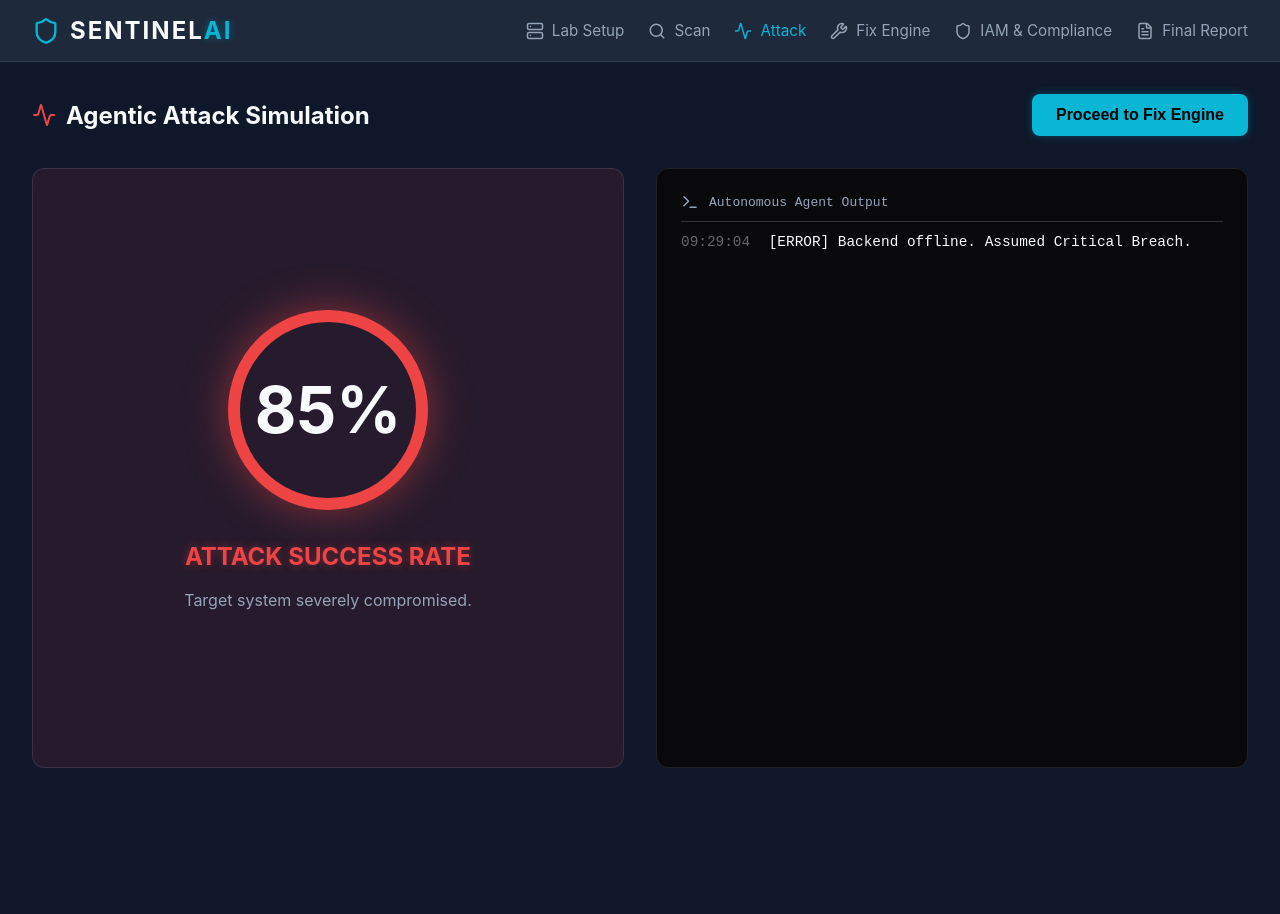
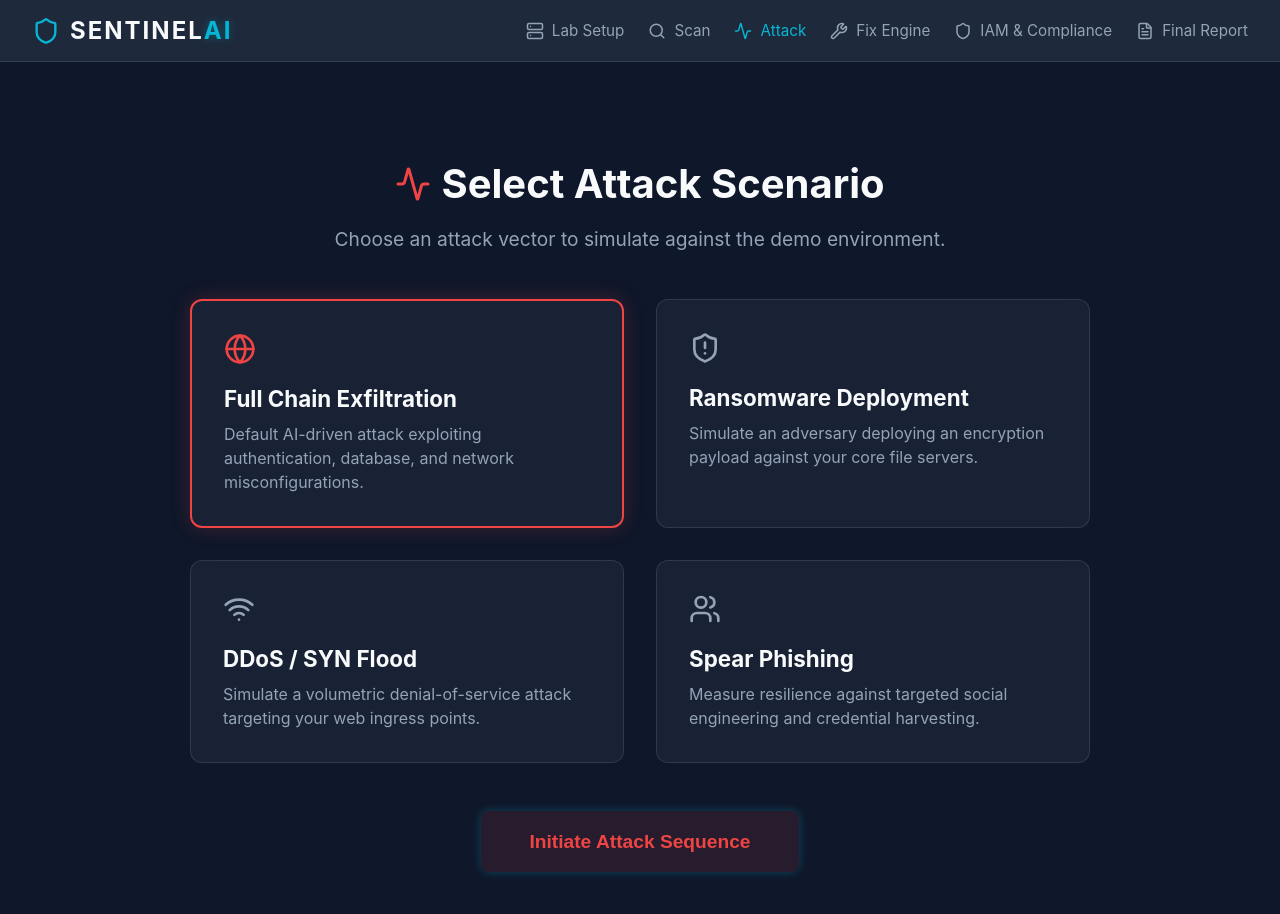
Before and after one commit to imohankm/SentinelAI, a React (Vite) app in the folder frontend/: page /attack in a window 1280 px wide. Shown: the top 914 px of the page. Before the commit the page ends 800 px from the top, so only its background shows below. Built offline with nearby package versions, Linux system fonts and the light colour scheme; no server answers.

Commit message:
Add multivector attack scenarios

```diff
--- a/frontend/src/components/LiveSimulation.jsx
+++ b/frontend/src/components/LiveSimulation.jsx
@@ -1,16 +1,18 @@
-import { useEffect, useState } from 'react'
+import { useState } from 'react'
 import { useNavigate } from 'react-router-dom'
-import { Terminal, Activity } from 'lucide-react'
+import { Terminal, Activity, ShieldAlert, Wifi, Users, Globe } from 'lucide-react'
 
 export default function LiveSimulation() {
   const navigate = useNavigate();
   const [logs, setLogs] = useState([]);
   const [finished, setFinished] = useState(false);
   const [successRate, setSuccessRate] = useState(null);
+  const [hasStarted, setHasStarted] = useState(false);
+  const [selectedScenario, setSelectedScenario] = useState("full_chain");
 
-  useEffect(() => {
-    // Fetch initial attack without fixes
-    const payload = { mfa_enabled: false, sql_patched: false, ports_closed: false };
+  const startSimulation = () => {
+    setHasStarted(true);
+    const payload = { mfa_enabled: false, sql_patched: false, ports_closed: false, scenario: selectedScenario };
     const API_URL = import.meta.env.VITE_API_URL || 'https://sentinelai-jq5d.onrender.com';
 
     fetch(`${API_URL}/api/attack`, {
@@ -40,13 +42,83 @@ export default function LiveSimulation() {
       setSuccessRate(85);
       setLogs(["[ERROR] Backend offline. Assumed Critical Breach."]);
     });
-  }, []);
+  };
+
+  const scenarios = [
+    { id: "full_chain", title: "Full Chain Exfiltration", icon: <Globe size={32} />, desc: "Default AI-driven attack exploiting authentication, database, and network misconfigurations." },
+    { id: "ransomware", title: "Ransomware Deployment", icon: <ShieldAlert size={32} />, desc: "Simulate an adversary deploying an encryption payload against your core file servers." },
+    { id: "ddos_syn", title: "DDoS / SYN Flood", icon: <Wifi size={32} />, desc: "Simulate a volumetric denial-of-service attack targeting your web ingress points." },
+    { id: "phishing", title: "Spear Phishing", icon: <Users size={32} />, desc: "Measure resilience against targeted social engineering and credential harvesting." }
+  ];
+
+  if (!hasStarted) {
+    return (
+      <div style={{ maxWidth: '900px', margin: '0 auto', padding: '2rem 0' }}>
+        <div style={{ textAlign: 'center', marginBottom: '3rem' }}>
+          <h2 style={{ display: 'flex', alignItems: 'center', justifyContent: 'center', gap: '10px', fontSize: '2.5rem', marginBottom: '1rem' }}>
+            <Activity className="neon-text-red" size={36} /> Select Attack Scenario
+          </h2>
+          <p style={{ color: 'var(--text-muted)', fontSize: '1.2rem' }}>
+            Choose an attack vector to simulate against the demo environment.
+          </p>
+        </div>
+
+        <div style={{ display: 'grid', gridTemplateColumns: '1fr 1fr', gap: '2rem', marginBottom: '3rem' }}>
+          {scenarios.map(s => (
+            <div
+              key={s.id}
+              className="glass-panel hover-glow"
+              style={{
+                padding: '2rem',
+                cursor: 'pointer',
+                border: selectedScenario === s.id ? '2px solid var(--neon-red)' : '1px solid rgba(255,255,255,0.1)',
+                boxShadow: selectedScenario === s.id ? '0 0 20px rgba(239, 68, 68, 0.2)' : 'none',
+                transition: 'all 0.3s ease',
+                display: 'flex',
+                flexDirection: 'column',
+                alignItems: 'flex-start'
+              }}
+              onClick={() => setSelectedScenario(s.id)}
+            >
+              <div style={{
+                color: selectedScenario === s.id ? 'var(--neon-red)' : 'var(--text-muted)',
+                marginBottom: '1rem',
+                transition: 'color 0.3s ease'
+              }}>
+                {s.icon}
+              </div>
+              <h3 style={{ margin: '0 0 10px 0', fontSize: '1.4rem' }}>{s.title}</h3>
+              <p style={{ color: 'var(--text-muted)', fontSize: '1rem', margin: 0, lineHeight: 1.5 }}>{s.desc}</p>
+            </div>
+          ))}
+        </div>
+
+        <div style={{ textAlign: 'center' }}>
+          <button
+            className="btn-primary"
+            onClick={startSimulation}
+            style={{
+              padding: '1.2rem 3rem',
+              fontSize: '1.2rem',
+              background: 'rgba(239, 68, 68, 0.1)',
+              borderColor: 'var(--neon-red)',
+              color: 'var(--neon-red)'
+            }}
+            onMouseOver={(e) => { e.currentTarget.style.background = 'rgba(239, 68, 68, 0.2)'; e.currentTarget.style.boxShadow = '0 0 20px rgba(239, 68, 68, 0.4)'; }}
+            onMouseOut={(e) => { e.currentTarget.style.background = 'rgba(239, 68, 68, 0.1)'; e.currentTarget.style.boxShadow = 'none'; }}
+          >
+            Initiate Attack Sequence
+          </button>
+        </div>
+      </div>
+    );
+  }
 
   return (
     <div>
       <div style={{ display: 'flex', justifyContent: 'space-between', alignItems: 'center', marginBottom: '2rem' }}>
         <h2 style={{ margin: 0, display: 'flex', alignItems: 'center', gap: '10px' }}>
-          <Activity className="neon-text-red" /> Agentic Attack Simulation
+          <Activity className="neon-text-red" /> {scenarios.find(s => s.id === selectedScenario)?.title || "Attack Simulation"}
         </h2>
         {finished && (
           <button className="btn-primary" onClick={() => navigate('/fix')}>
@@ -71,7 +143,7 @@ export default function LiveSimulation() {
             </div>
          </div>
 
-         <div className="glass-panel" style={{ padding: '1.5rem', background: '#09090b', fontFamily: 'monospace', overflowY: 'auto' }}>
+         <div className="glass-panel" style={{ padding: '1.5rem', background: '#09090b', fontFamily: 'monospace', overflowY: 'auto', height: '600px' }}>
             <div style={{ display: 'flex', alignItems: 'center', gap: '10px', color: 'var(--text-muted)', borderBottom: '1px solid #333', paddingBottom: '10px', marginBottom: '10px' }}>
               <Terminal size={18} /> Autonomous Agent Output
             </div>
```
Also changed, not shown: 1 other file (tests, documents, lock files or other folders).
